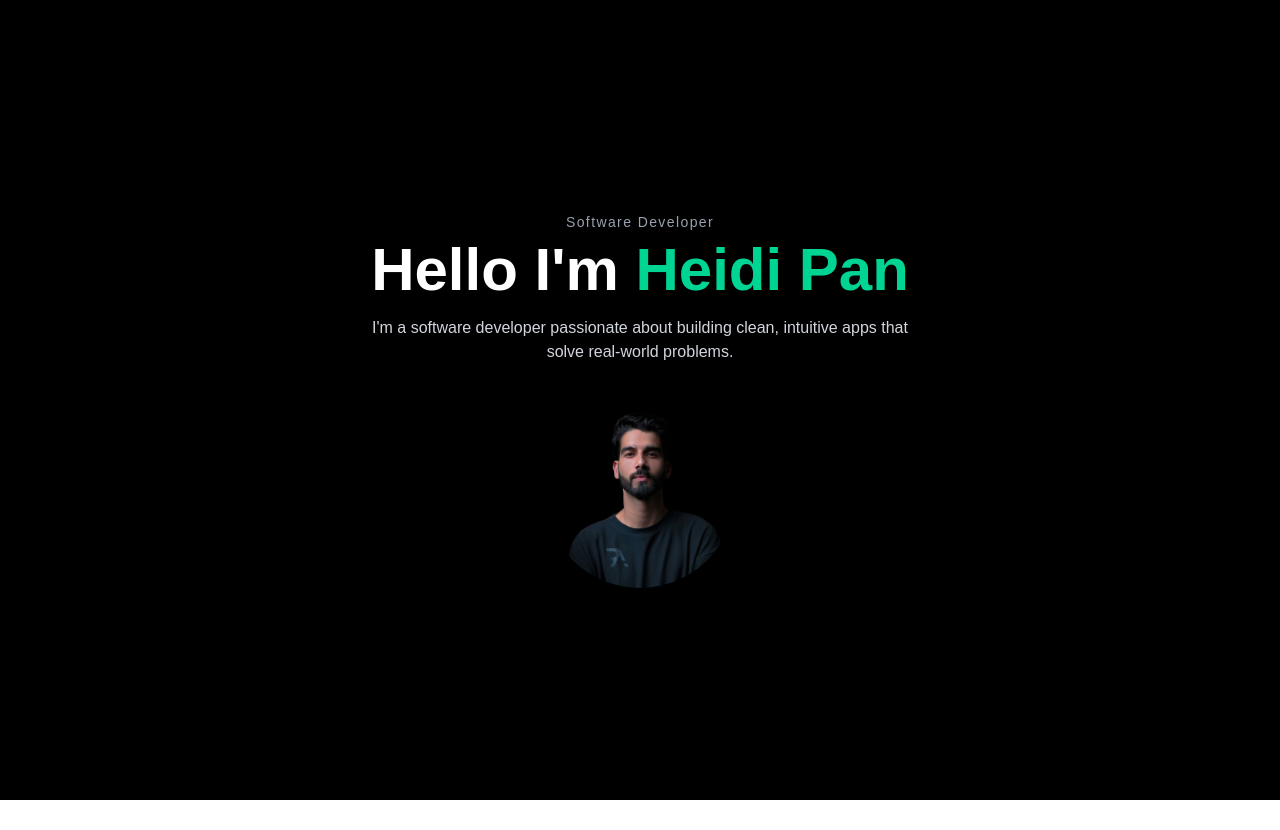
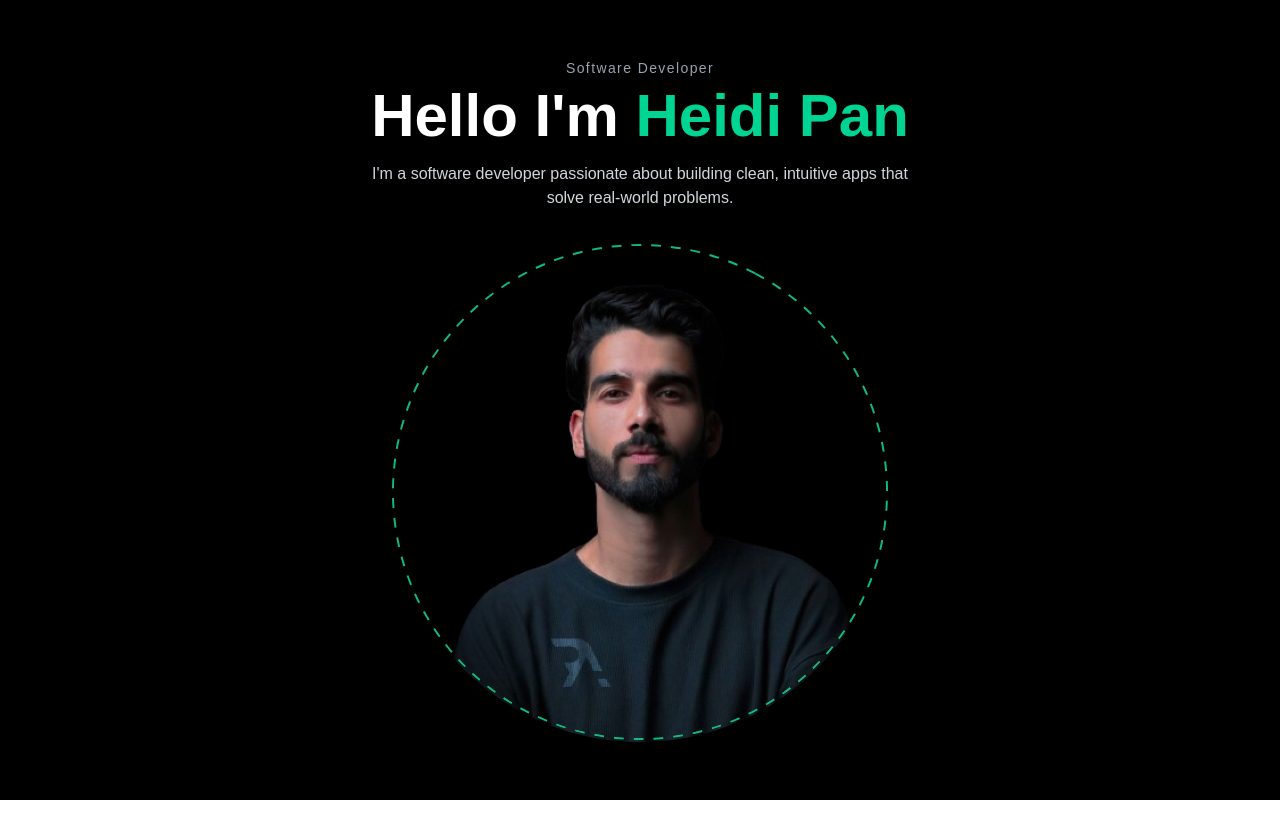
Before and after one commit to Helloalpacaa/portfolio, a Next.js app: page / in a window 1280 px wide. Before the commit the page ends 800 px from the top, so only its background shows below. Built offline with nearby package versions, Linux system fonts and the light colour scheme; no server answers; the database is empty.

Commit message:
Update photo UI

```diff
--- a/package.json
+++ b/package.json
@@ -10,7 +10,7 @@
   },
   "dependencies": {
     "@prisma/client": "^6.10.1",
-    "framer-motion": "^12.19.2",
+    "framer-motion": "^12.20.1",
     "next": "15.3.4",
     "react": "^19.0.0",
     "react-dom": "^19.0.0",
--- a/src/components/Hero.tsx
+++ b/src/components/Hero.tsx
@@ -1,4 +1,4 @@
-import Image from "next/image";
+import Photo from "./Photo";
 
 export default function Hero() {
   return (
@@ -15,15 +15,7 @@ export default function Hero() {
         that solve real-world problems.
       </p>
 
-      {/* Profile Image with Animated Circle */}
-      <div className="relative w-48 h-48 rounded-full overflow-hidden mt-8">
-        <Image
-          src="/assets/photo.png"
-          alt="Heidi Pan"
-          fill
-          className="object-cover"
-        />
-      </div>
+      <Photo />
     </section>
   );
 }
--- /dev/null
+++ b/src/components/Photo.tsx
@@ -0,0 +1,52 @@
+"use client";
+
+import { motion } from "framer-motion";
+import Image from "next/image";
+
+export default function Photo() {
+  return (
+    <div className="relative w-[300px] h-[300px] xl:w-[500px] xl:h-[500px] mx-auto mt-8">
+      {/* Spinning SVG Circle */}
+      <motion.svg
+        className="absolute"
+        viewBox="0 0 506 506"
+        xmlns="http://www.w3.org/2000/svg"
+        initial={{ rotate: 360 }}
+        animate={{ rotate: 0 }}
+        transition={{
+          repeat: Infinity,
+          duration: 30,
+          ease: "linear",
+        }}
+      >
+        <circle
+          cx="253"
+          cy="253"
+          r="250"
+          stroke="#10B981" // Tailwind Emerald
+          strokeWidth="2"
+          strokeDasharray="10 10"
+          fill="transparent"
+        />
+      </motion.svg>
+
+      {/* Profile Image */}
+      <motion.div
+        className="absolute inset-0 mix-blend-lighten"
+        initial={{ opacity: 0 }}
+        animate={{
+          opacity: 1,
+          transition: { delay: 2.4, duration: 0.4, ease: "easeInOut" },
+        }}
+      >
+        <Image
+          src="/assets/photo.png"
+          alt="Heidi Pan"
+          fill
+          className="object-contain"
+          priority
+        />
+      </motion.div>
+    </div>
+  );
+}
```
Also changed, not shown: public/assets/circle.svg (added), 1 other file (tests, documents, lock files or other folders).
